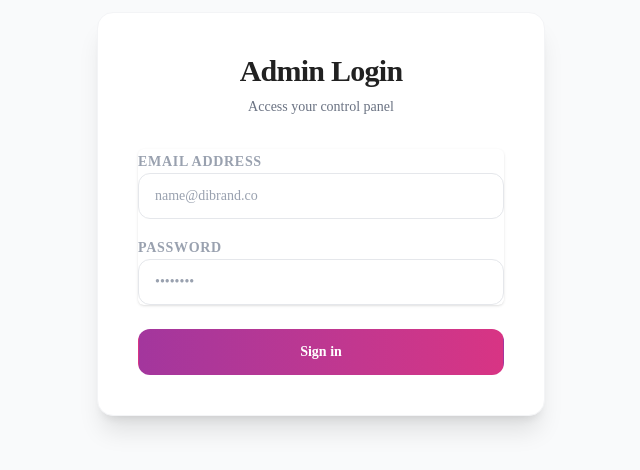
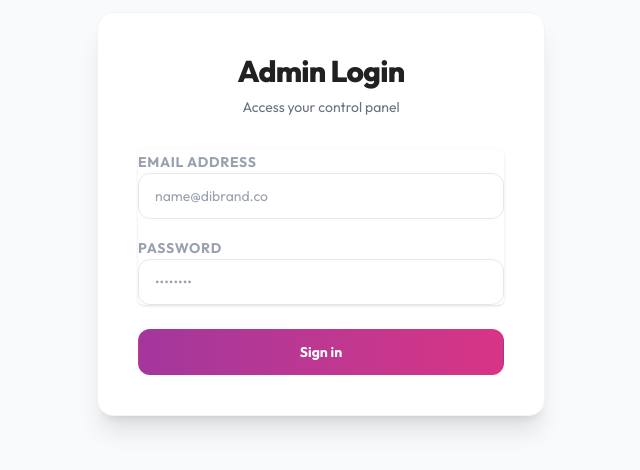
Before and after one commit to dibrand-dev/dibrand-redesign, a Next.js app: page /admin/login in a window 1280 px wide. Shown: the part 186-656 px from the top of the page, without its empty margins (319-959 px from the left). Built offline with nearby package versions, Linux system fonts and the light colour scheme; no server answers.

Commit message:
style: apply Outfit font to admin panel layout

```diff
--- a/app/admin/layout.tsx
+++ b/app/admin/layout.tsx
@@ -1,17 +1,11 @@
-import React from 'react';
-import { Montserrat, Lato } from "next/font/google";
+import { Outfit } from "next/font/google";
 import "../globals.css";
 
-const montserrat = Montserrat({
-    variable: "--font-montserrat",
+const outfit = Outfit({
+    variable: "--font-outfit",
     subsets: ["latin"],
-});
-
-const lato = Lato({
-    variable: "--font-lato",
-    weight: ["400", "700"],
-    style: ["normal", "italic"],
-    subsets: ["latin"],
+    display: "swap",
+    weight: ["300", "400", "500", "600", "700", "800", "900"],
 });
 
 export default function AdminRootLayout({
@@ -20,8 +14,8 @@ export default function AdminRootLayout({
     children: React.ReactNode;
 }) {
     return (
-        <html lang="en">
-            <body className={`${montserrat.variable} ${lato.variable} antialiased`}>
+        <html lang="en" className={`${outfit.variable} scroll-smooth`}>
+            <body className="font-sans antialiased">
                 {children}
             </body>
         </html>
```
